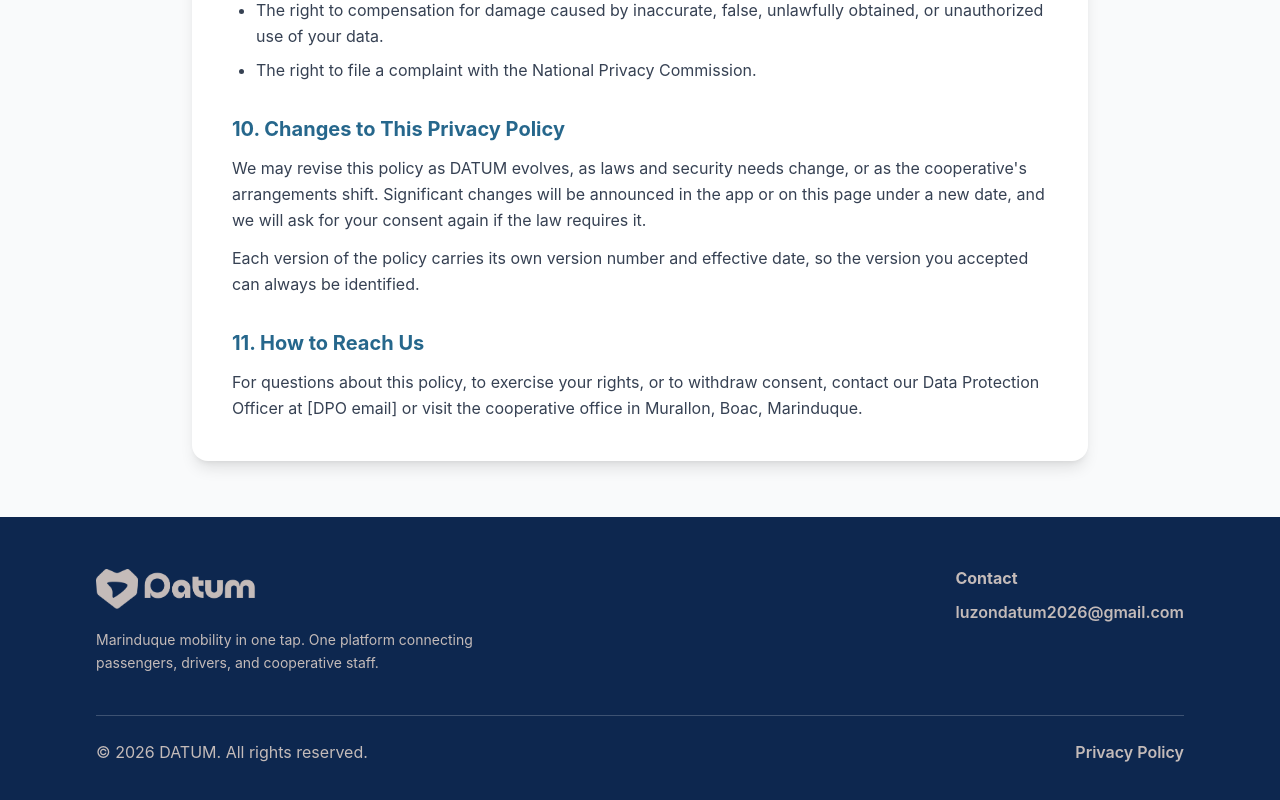
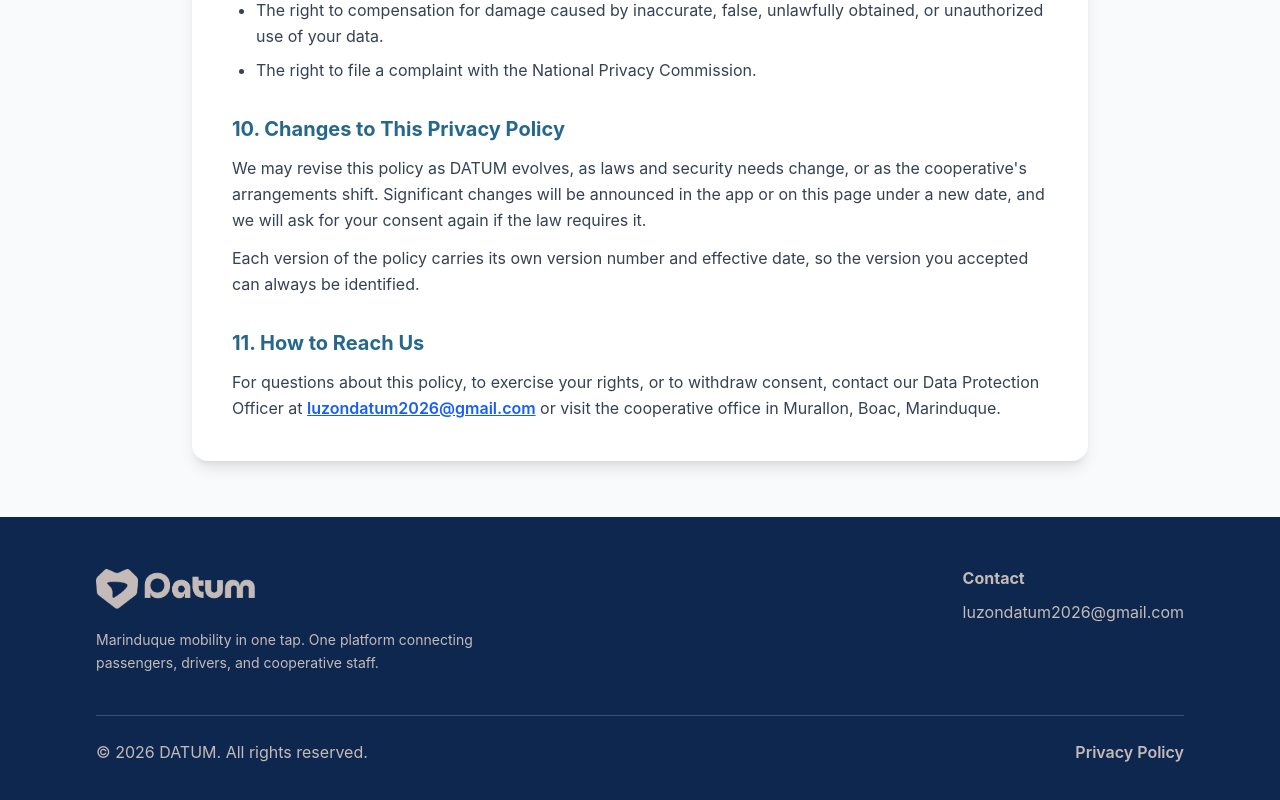
Before and after one commit to JM22510/Datum-Landing_Page, a React (Vite) app: page /privacy-policy in a window 1280 px wide. Shown: the part 4309-5109 px from the top of the page. Built offline with nearby package versions, Linux system fonts and the light colour scheme.

Commit message:
Email update

```diff
--- /dev/null
+++ b/src/components/email/emaillink.tsx
@@ -0,0 +1,39 @@
+import type { MouseEvent, ReactNode } from "react";
+
+type EmailLinkProps = {
+    email: string;
+    className?: string;
+    children?: ReactNode;
+};
+
+export default function EmailLink({ email, className, children }: EmailLinkProps) {
+    const gmailWeb = `https://mail.google.com/mail/?view=cm&fs=1&to=${email}`;
+
+    const handleClick = (e: MouseEvent<HTMLAnchorElement>) => {
+        const ua = navigator.userAgent;
+
+        if (/Android/i.test(ua)) {
+            e.preventDefault();
+            window.location.href =
+                `intent:mailto:${email}#Intent;` +
+                `action=android.intent.action.SENDTO;` +
+                `package=com.google.android.gm;` +
+                `S.browser_fallback_url=${encodeURIComponent(gmailWeb)};end`;
+        } else if (/iPhone|iPad|iPod/i.test(ua)) {
+            e.preventDefault();
+            window.location.href = `googlegmail:///co?to=${email}`;
+        }
+    };
+
+    return (
+        <a
+            href={gmailWeb}
+            target="_blank"
+            rel="noopener noreferrer"
+            onClick={handleClick}
+            className={className}
+        >
+            {children ?? email}
+        </a>
+    );
+}
--- a/src/components/footer/footer.tsx
+++ b/src/components/footer/footer.tsx
@@ -3,6 +3,7 @@ import type { MouseEvent } from "react";
 import { navlinks } from "../../data/navlink";
 import Reveal from "../reveal/reveal";
 import BrandLogo from "../brandlogo/brandlogo";
+import EmailLink from "../email/emaillink";
 
 const EMAIL = "luzondatum2026@gmail.com";
 const GMAIL_WEB = `https://mail.google.com/mail/?view=cm&fs=1&to=${EMAIL}`;
@@ -15,21 +16,6 @@ export default function Footer() {
         document.getElementById(id)?.scrollIntoView({ behavior: "smooth" });
     };
 
-    const handleEmailClick = (e: MouseEvent<HTMLAnchorElement>) => {
-        const ua = navigator.userAgent;
-
-        if (/Android/i.test(ua)) {
-            e.preventDefault();
-            window.location.href =
-                `intent:mailto:${EMAIL}#Intent;` +
-                `action=android.intent.action.SENDTO;` +
-                `package=com.google.android.gm;` +
-                `S.browser_fallback_url=${encodeURIComponent(GMAIL_WEB)};end`;
-        } else if (/iPhone|iPad|iPod/i.test(ua)) {
-            e.preventDefault();
-            window.location.href = `googlegmail:///co?to=${EMAIL}`;
-        }
-    };
 
     return (
         <footer className="bg-[#0d274f] text-[#c4bbb9]">
@@ -51,15 +37,9 @@ export default function Footer() {
                     </div>
                     <div className="flex flex-col gap-2 leading-relaxed shrink-0">
                         <p className="font-bold">Contact</p>
-                        <a
-                            href={GMAIL_WEB}
-                            target="_blank"
-                            rel="noopener noreferrer"
-                            onClick={handleEmailClick}
-                            className="font-semibold hover:text-[#FFFFFF] cursor-pointer"
-                        >
-                            {EMAIL}
-                        </a>
+                        <EmailLink
+                            email={EMAIL}
+                        />
                     </div>
                 </div>
 
--- a/src/data/privacypolicy.ts
+++ b/src/data/privacypolicy.tsx
@@ -1,7 +1,10 @@
+import type { ReactNode } from "react";
+import EmailLink from "../components/email/emaillink";
+
 export type PolicySection = {
     title: string;
-    body?: string[];
-    list?: string[];
+    body?: ReactNode[];
+    list?: ReactNode[];
 };
 
 export const lastUpdated = "November 7, 2026";
@@ -120,7 +123,15 @@ export const sections: PolicySection[] = [
     {
         title: "11. How to Reach Us",
         body: [
-        "For questions about this policy, to exercise your rights, or to withdraw consent, contact our Data Protection Officer at [DPO email] or visit the cooperative office in Murallon, Boac, Marinduque.",
+        <>
+            For questions about this policy, to exercise your rights, or to
+            withdraw consent, contact our Data Protection Officer at{" "}
+            <EmailLink
+                email="luzondatum2026@gmail.com"
+                className="font-semibold text-blue-600 underline hover:text-blue-800"
+            />{" "}
+            or visit the cooperative office in Murallon, Boac, Marinduque.
+        </>,
         ],
     },
 ];
```
